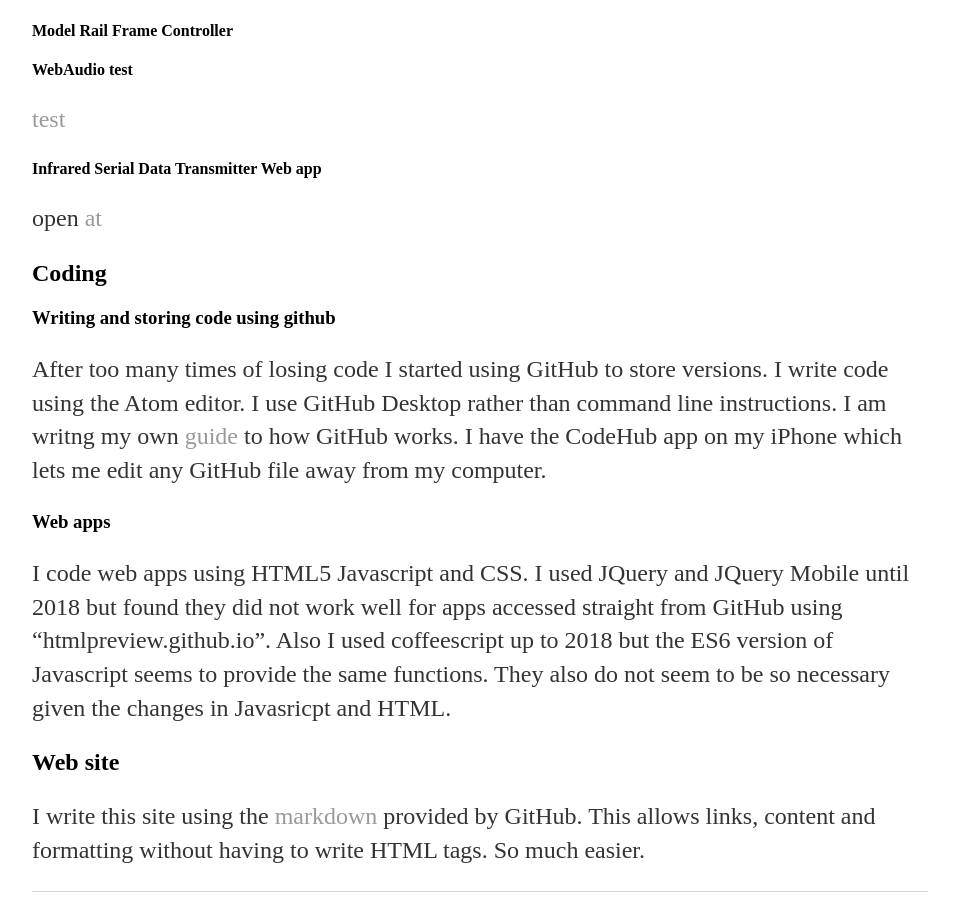
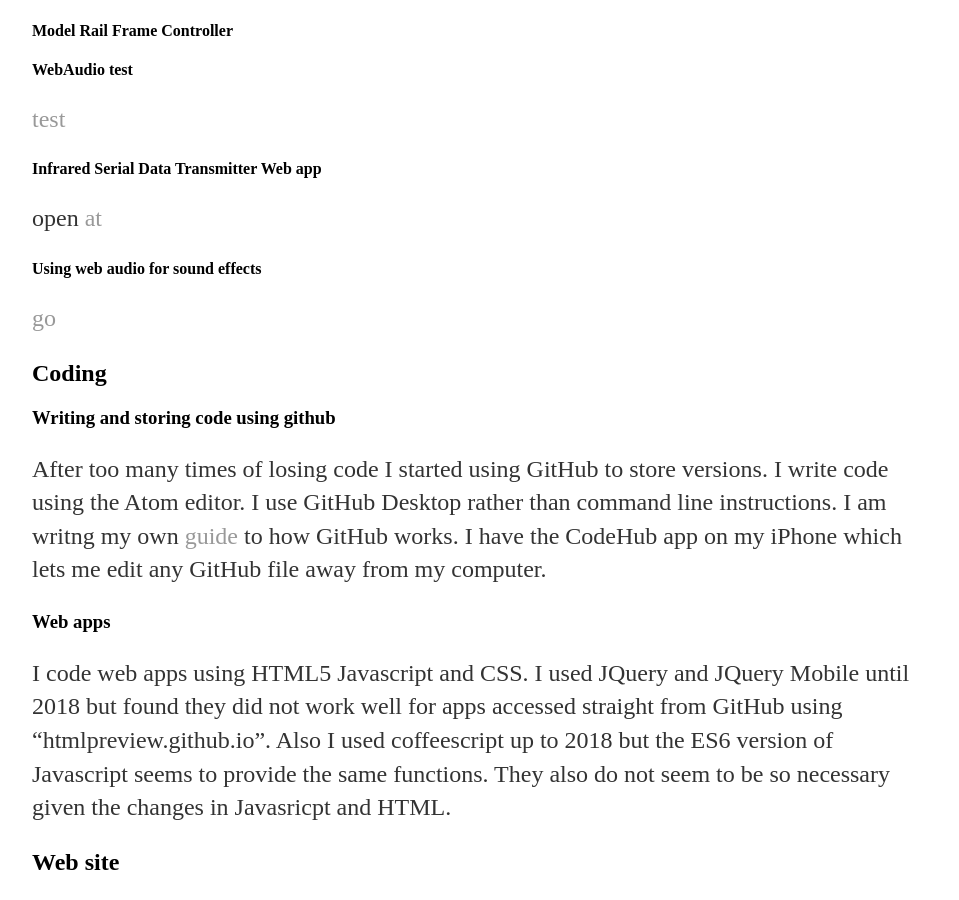
Before and after one commit to bwedgar/bwedgar.github.io, a Jekyll site: the page built from index.md, in a window 1280 px wide and 900 px high, scrolled down 2413 px. Shown: the whole window, without its empty margins (160-1119 px from the left). Built offline with Jekyll 4.4.1, drawn with Linux system fonts in a browser that asks for light colours.

Commit message:
Update index.md

```diff
--- a/index.md
+++ b/index.md
@@ -49,6 +49,8 @@
 [test](https://htmlpreview.github.io/?https://github.com/bwedgar/WebAudioTest/blob/master/index.html)
 #### Infrared Serial Data Transmitter Web app
 open [at](https://htmlpreview.github.io/?https://github.com/bwedgar/InfraRedSerialTransmitter/blob/master/index.html)
+#### Using web audio for sound effects
+[go](https://noisehack.com/generate-noise-web-audio-api)
 
 
 
```
